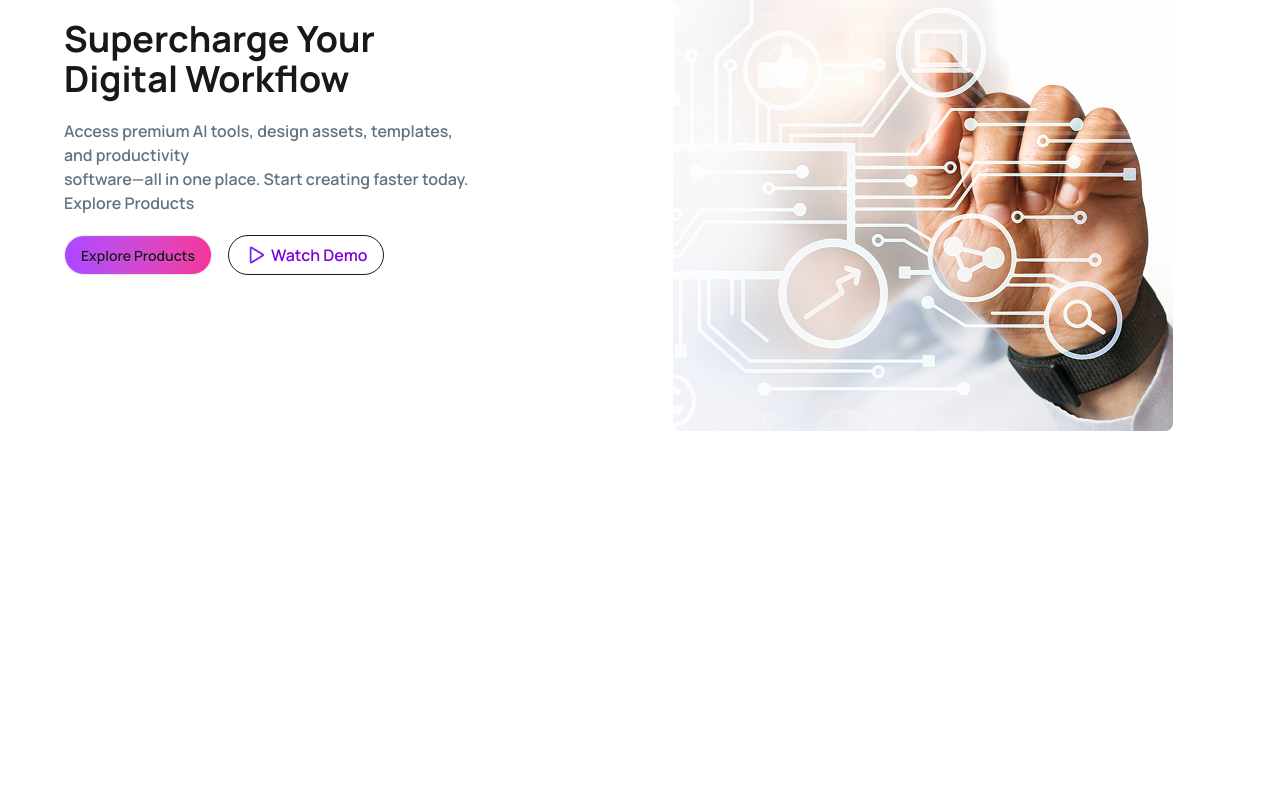
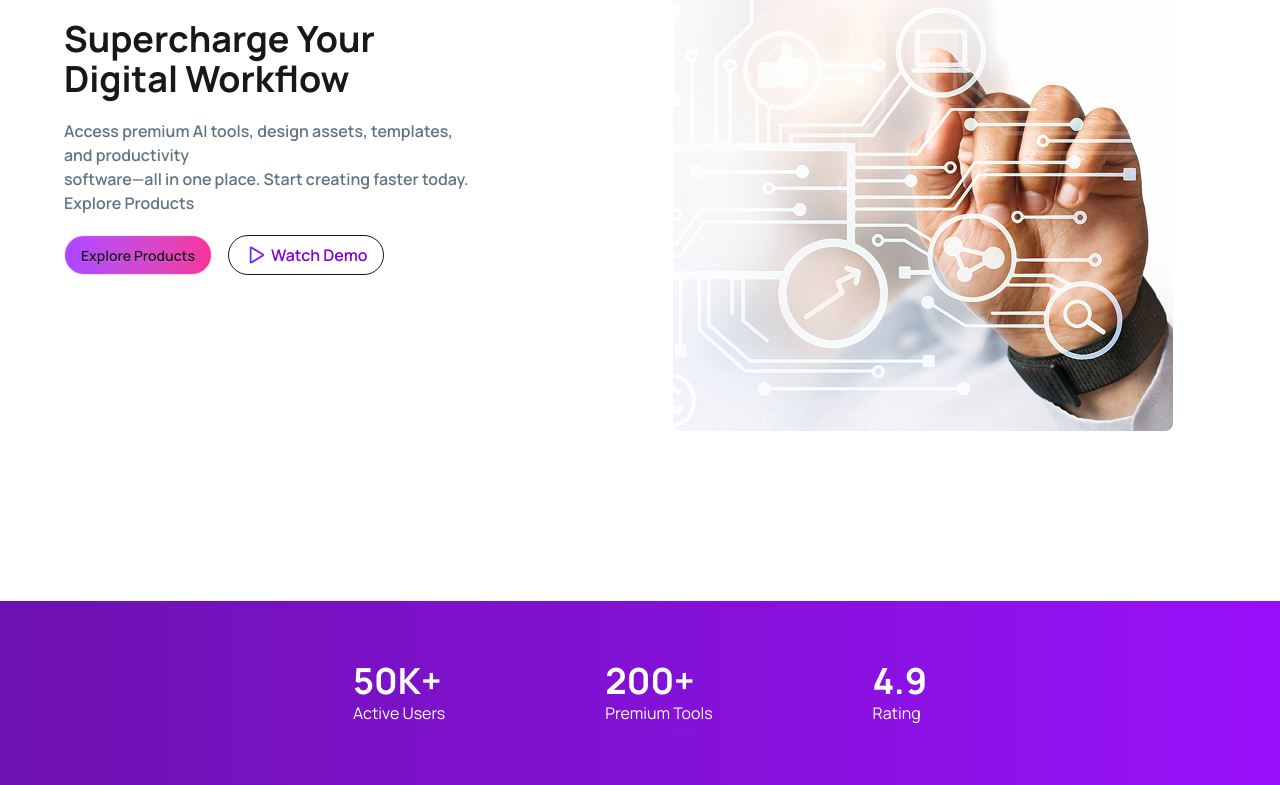
Before and after one commit to Hedayet-756/Assignment-6, a React (Vite) app: page / in a window 1280 px wide. Shown: the part 287-1072 px from the top of the page. Before the commit the page ends 888 px from the top, so only its background shows below. Built offline with nearby package versions, Linux system fonts and the light colour scheme.

Commit message:
Advertise Section ok

```diff
--- a/src/App.jsx
+++ b/src/App.jsx
@@ -2,6 +2,7 @@
 import './App.css'
 import Navbar from './Components/navbar'
 import Banner from './Components/Banner'
+import Advertise from './Components/Advertise'
 
 function App() {
 
@@ -10,6 +11,7 @@ function App() {
     <>
     <Navbar></Navbar>
     <Banner></Banner>
+    <Advertise></Advertise>
 
     </>
   )
--- /dev/null
+++ b/src/Components/Advertise.jsx
@@ -0,0 +1,22 @@
+import React from 'react';
+
+const Advertise = () => {
+    return (
+        <div className='bg-linear-to-r from-purple-800 to-purple-600 flex gap-40 py-15 px-50 justify-center items-center'>
+            <div>
+                <h1 className='text-4xl text-white font-bold'>50K+</h1>
+                <p className='text-white'>Active Users</p>
+            </div>
+            <div>
+                <h1 className='text-4xl text-white font-bold'>200+</h1>
+                <p className='text-white'>Premium Tools</p>
+            </div>
+            <div>
+                <h1 className='text-4xl text-white font-bold'>4.9</h1>
+                <p className='text-white'>Rating</p>
+            </div>
+        </div>
+    );
+};
+
+export default Advertise;
```
